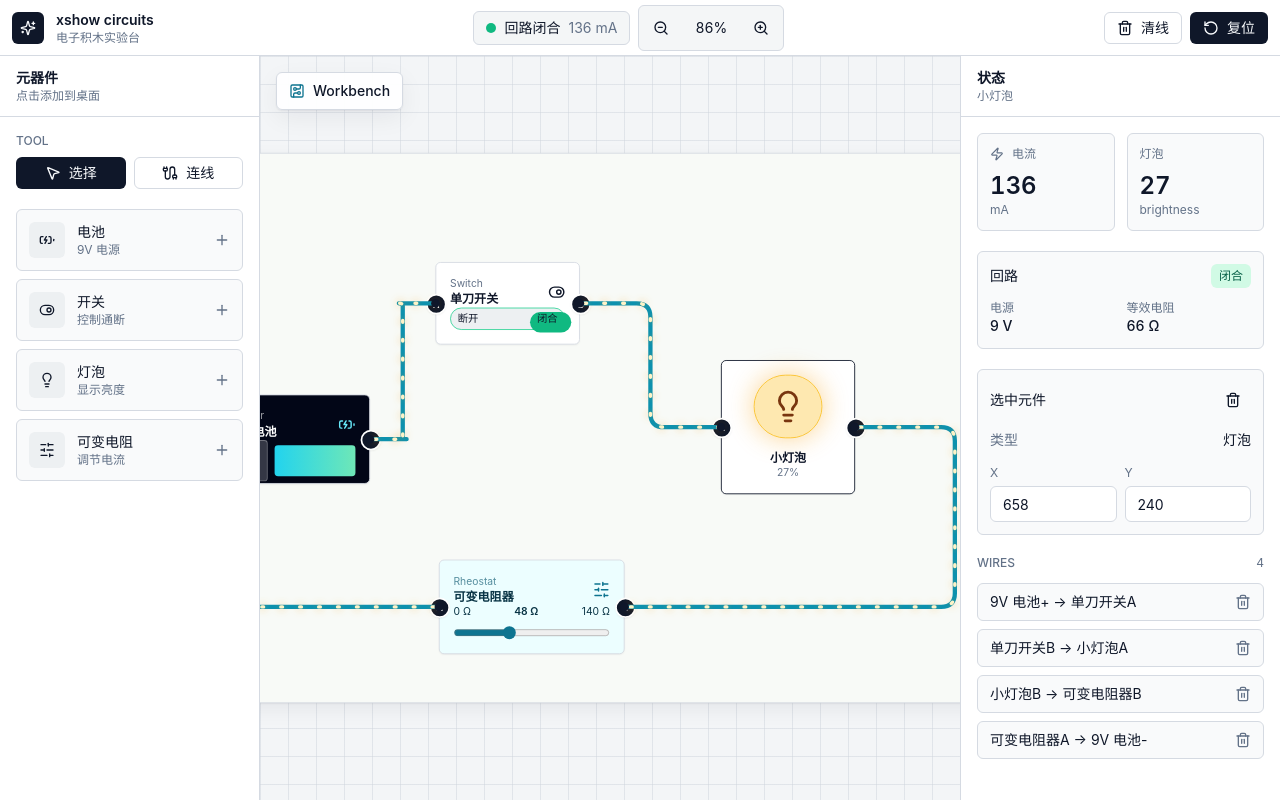
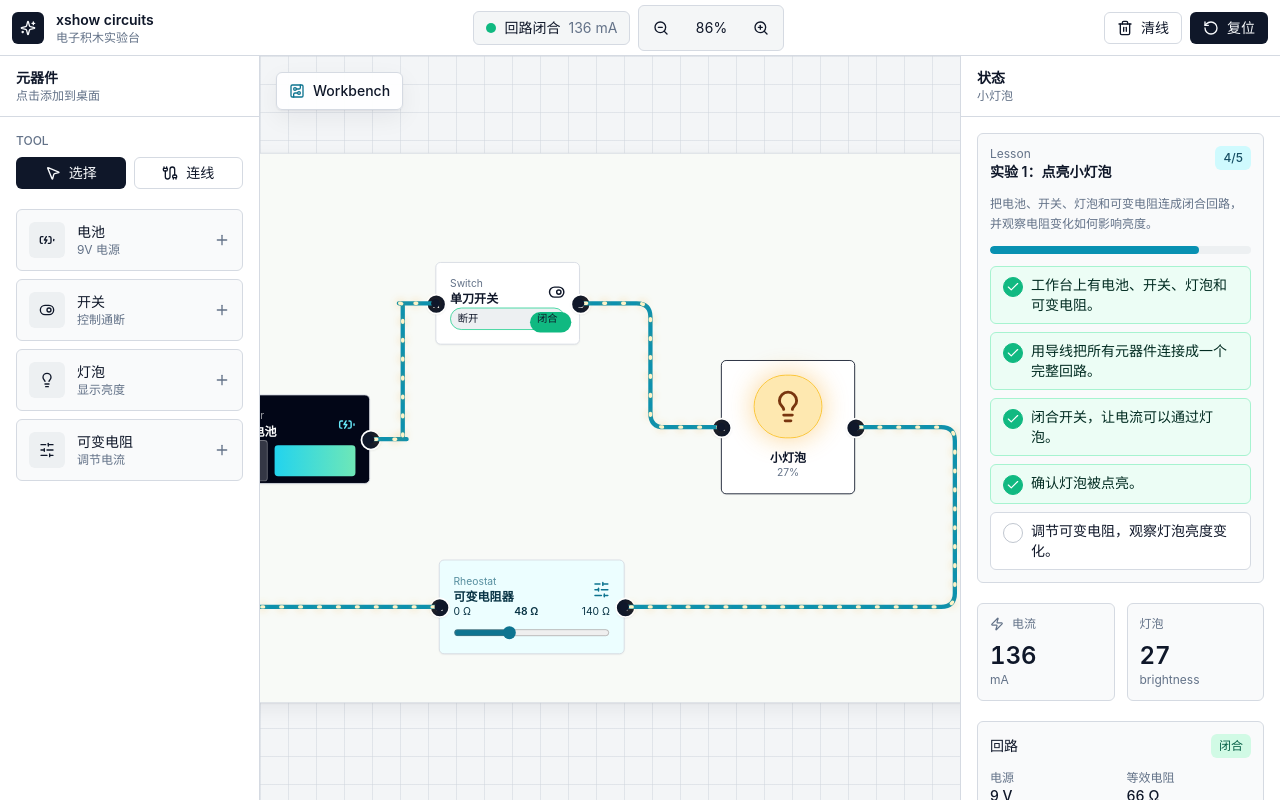
Before and after one commit to glwang-g/xshow, a Vue app: page / in a window 1280 px wide. Built offline with nearby package versions, Linux system fonts and the light colour scheme.

Commit message:
feat: add guided lesson progress panel

```diff
--- /dev/null
+++ b/src/data/lessons.ts
@@ -0,0 +1,54 @@
+export type LessonCheckId =
+  | "hasStarterParts"
+  | "hasClosedCircuit"
+  | "hasClosedSwitch"
+  | "hasLitBulb"
+  | "hasAdjustedResistor";
+
+export type LessonStep = {
+  checkId: LessonCheckId;
+  description: string;
+  id: string;
+};
+
+export type Lesson = {
+  id: string;
+  objective: string;
+  steps: LessonStep[];
+  title: string;
+};
+
+export const lessonCatalog: Lesson[] = [
+  {
+    id: "light-the-bulb",
+    title: "实验 1：点亮小灯泡",
+    objective: "把电池、开关、灯泡和可变电阻连成闭合回路，并观察电阻变化如何影响亮度。",
+    steps: [
+      {
+        id: "parts",
+        description: "工作台上有电池、开关、灯泡和可变电阻。",
+        checkId: "hasStarterParts",
+      },
+      {
+        id: "wires",
+        description: "用导线把所有元器件连接成一个完整回路。",
+        checkId: "hasClosedCircuit",
+      },
+      {
+        id: "switch",
+        description: "闭合开关，让电流可以通过灯泡。",
+        checkId: "hasClosedSwitch",
+      },
+      {
+        id: "bulb",
+        description: "确认灯泡被点亮。",
+        checkId: "hasLitBulb",
+      },
+      {
+        id: "resistor",
+        description: "调节可变电阻，观察灯泡亮度变化。",
+        checkId: "hasAdjustedResistor",
+      },
+    ],
+  },
+];
--- a/src/views/Home.vue
+++ b/src/views/Home.vue
@@ -1,8 +1,10 @@
 <script setup lang="ts">
 import { computed, ref } from "vue";
+import { lessonCatalog, type LessonCheckId } from "@/data/lessons";
 import {
   BatteryCharging,
   Cable,
+  Check,
   CircuitBoard,
   Lightbulb,
   MousePointer2,
@@ -203,6 +205,31 @@ const currentAnimationDuration = computed(() => {
 
   const duration = Math.max(0.45, Math.min(1.8, 1.8 - simulation.value.currentMilliAmps / 160));
   return `${duration.toFixed(2)}s`;
+});
+
+const lessonCheckers: Record<LessonCheckId, () => boolean> = {
+  hasAdjustedResistor: () => parts.value.some((part) => part.type === "resistor" && (part.resistance ?? 0) !== 48),
+  hasClosedCircuit: () => simulation.value.closed,
+  hasClosedSwitch: () => parts.value.some((part) => part.type === "switch" && part.closed),
+  hasLitBulb: () => mainBulbBrightness.value > 0,
+  hasStarterParts: () =>
+    ["battery", "switch", "bulb", "resistor"].every((type) => parts.value.some((part) => part.type === type)),
+};
+const activeLesson = computed(() => lessonCatalog[0]);
+const lessonStepStates = computed(() =>
+  activeLesson.value.steps.map((step) => ({
+    ...step,
+    complete: lessonCheckers[step.checkId](),
+  })),
+);
+const lessonProgress = computed(() => {
+  const completed = lessonStepStates.value.filter((step) => step.complete).length;
+  const total = lessonStepStates.value.length;
+  return {
+    completed,
+    percent: total === 0 ? 0 : Math.round((completed / total) * 100),
+    total,
+  };
 });
 
 function getSpec(part: CircuitPart | PartType) {
@@ -1335,6 +1362,43 @@ function evaluateCircuit(sourceParts: CircuitPart[], sourceWires: Wire[]) {
         </div>
 
         <div class="space-y-5 overflow-y-auto p-4">
+          <section class="rounded-md border bg-background p-3">
+            <div class="mb-3 flex items-start justify-between gap-3">
+              <div>
+                <div class="text-xs text-muted-foreground">Lesson</div>
+                <div class="text-sm font-semibold">{{ activeLesson.title }}</div>
+              </div>
+              <div class="rounded-md bg-cyan-100 px-2 py-1 text-xs font-medium text-cyan-900">
+                {{ lessonProgress.completed }}/{{ lessonProgress.total }}
+              </div>
+            </div>
+            <p class="mb-3 text-xs leading-5 text-muted-foreground">
+              {{ activeLesson.objective }}
+            </p>
+            <div class="mb-3 h-2 overflow-hidden rounded-full bg-muted">
+              <div
+                class="h-full rounded-full bg-cyan-600 transition-all"
+                :style="{ width: `${lessonProgress.percent}%` }"
+              />
+            </div>
+            <div class="space-y-2">
+              <div
+                v-for="step in lessonStepStates"
+                :key="step.id"
+                class="flex items-start gap-2 rounded-md border px-3 py-2 text-sm"
+                :class="step.complete ? 'border-emerald-200 bg-emerald-50 text-emerald-950' : 'bg-card'"
+              >
+                <span
+                  class="mt-0.5 flex h-5 w-5 shrink-0 items-center justify-center rounded-full border"
+                  :class="step.complete ? 'border-emerald-500 bg-emerald-500 text-white' : 'border-muted-foreground/40'"
+                >
+                  <Check v-if="step.complete" class="h-3.5 w-3.5" />
+                </span>
+                <span class="leading-5">{{ step.description }}</span>
+              </div>
+            </div>
+          </section>
+
           <section class="grid grid-cols-2 gap-3">
             <div class="rounded-md border bg-background p-3">
               <div class="flex items-center gap-2 text-xs text-muted-foreground">
```
Also changed, not shown: 7 other files (tests, documents, lock files or other folders).
